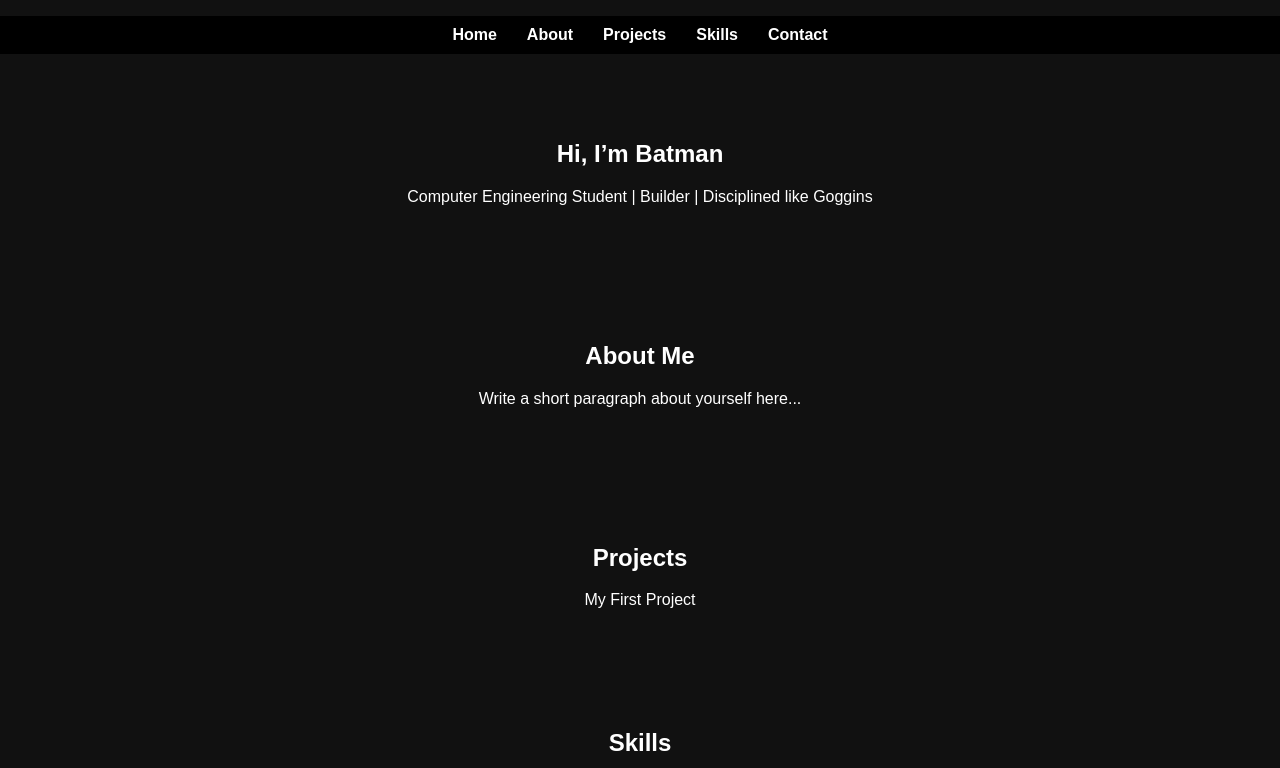
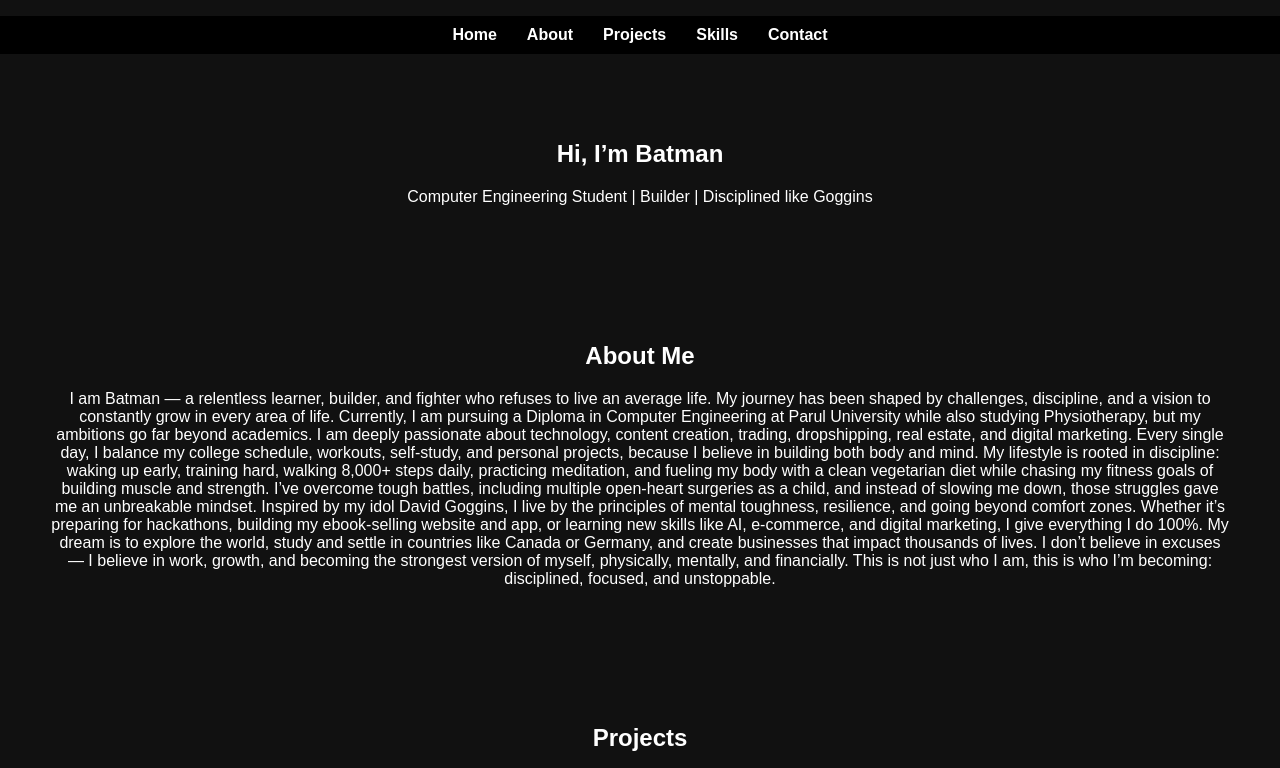
Before and after one commit to BATMAN979/batmanportfolio, a plain HTML site: page index.html in a window 1280 px wide. Shown: the top 768 px of the page. Drawn offline with Linux system fonts and the light colour scheme.

Commit message:
Update index.html

```diff
--- a/index.html
+++ b/index.html
@@ -28,7 +28,23 @@
 
     <section id="about">
         <h2>About Me</h2>
-        <p>Write a short paragraph about yourself here...</p>
+        <p>I am Batman — a relentless learner, builder, and fighter who refuses to live an average life.
+            My journey has been shaped by challenges, discipline, and a vision to constantly grow in every area of life.
+            Currently, I am pursuing a Diploma in Computer Engineering at Parul University while also studying Physiotherapy,
+            but my ambitions go far beyond academics.
+            I am deeply passionate about technology, content creation, trading, dropshipping, real estate, and digital marketing.
+            Every single day, I balance my college schedule, workouts, self-study, and personal projects,
+            because I believe in building both body and mind.
+            My lifestyle is rooted in discipline: waking up early, training hard, walking 8,000+ steps daily, practicing meditation,
+            and fueling my body with a clean vegetarian diet while chasing my fitness goals of building muscle and strength.
+            I’ve overcome tough battles, including multiple open-heart surgeries as a child, and instead of slowing me down,
+            those struggles gave me an unbreakable mindset.
+            Inspired by my idol David Goggins, I live by the principles of mental toughness, resilience, and going beyond comfort
+            zones. Whether it’s preparing for hackathons, building my ebook-selling website and app, or learning new skills like AI,
+            e-commerce, and digital marketing, I give everything I do 100%. My dream is to explore the world, study and settle in
+            countries like Canada or Germany, and create businesses that impact thousands of lives.
+            I don’t believe in excuses — I believe in work, growth, and becoming the strongest version of myself, physically,
+            mentally, and financially. This is not just who I am, this is who I’m becoming: disciplined, focused, and unstoppable.</p>
     </section>
 
     <section id="projects">
```
